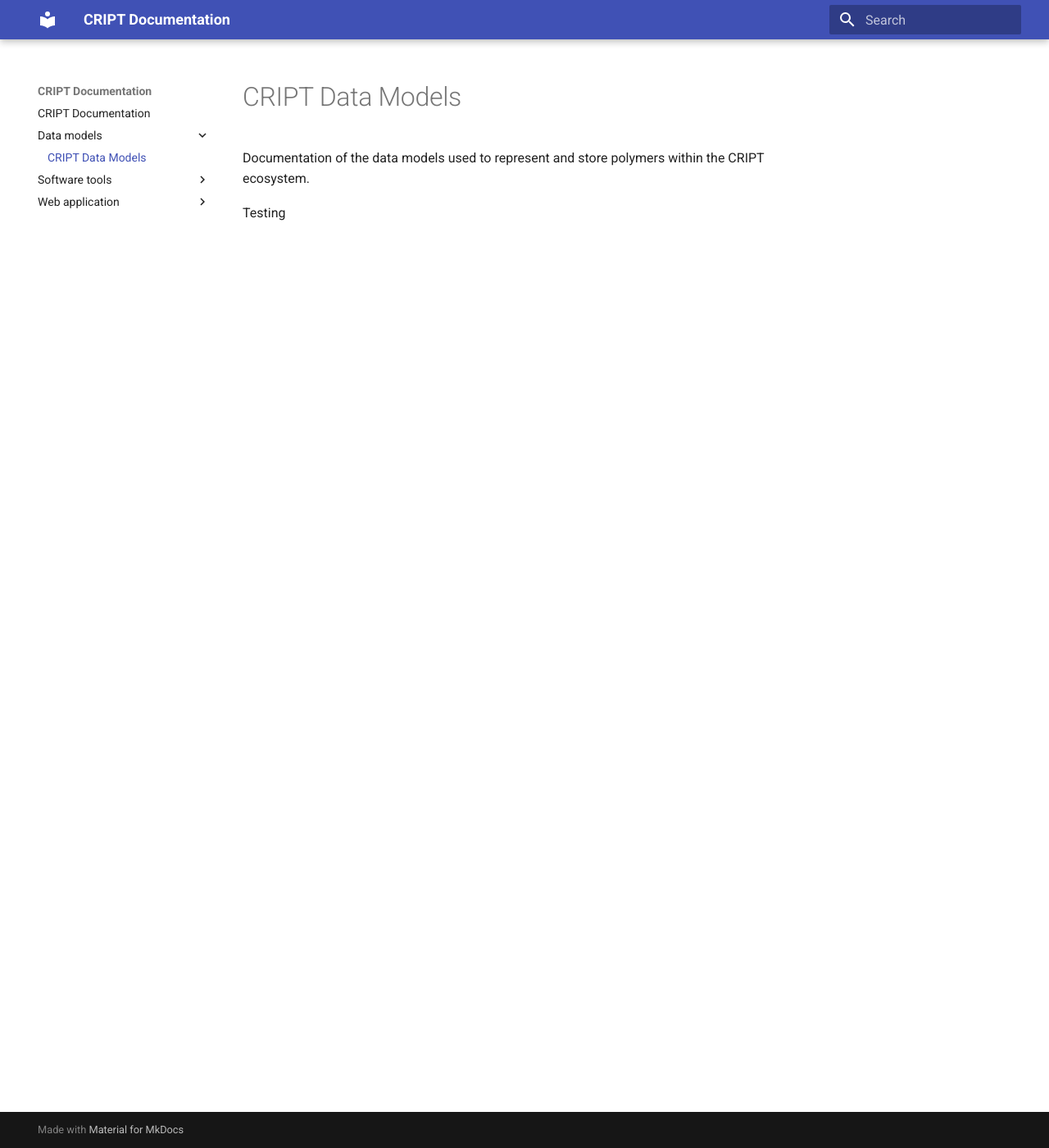
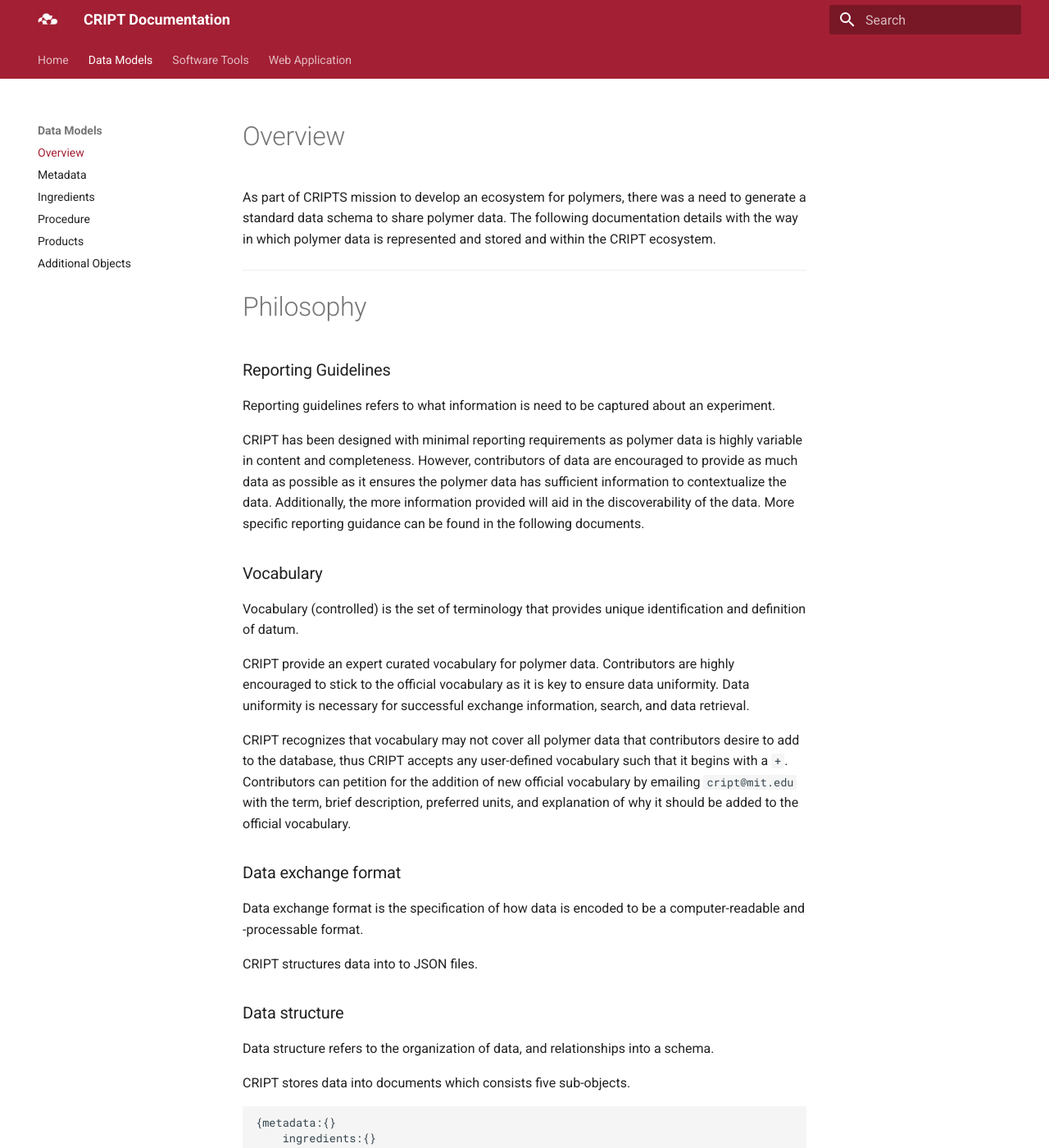
Before and after one commit to C-Accel-CRIPT/LEGACY_cript-docs, an MkDocs documentation site: the page built from docs/data-models/README.md, in a window 1280 px wide and 1400 px high. Shown: the whole window at 82% size. Built offline with MkDocs 1.6.1 and Material for MkDocs 9.7.7, drawn with Linux system fonts in a browser that asks for light colours; some of the changed text lies outside the part shown.

````diff
--- a/docs/data-models/README.md
+++ b/docs/data-models/README.md
@@ -1,7 +1,52 @@
-# CRIPT Data Models
+# Overview
 
-Documentation of the data models used to represent and store polymers within
-the CRIPT ecosystem.
+As part of CRIPTS mission to develop an ecosystem for polymers, there was a need to generate a standard data schema
+to share polymer data. The following documentation details with the way in which polymer data is represented and
+stored and within the CRIPT ecosystem.
 
+---
+# Philosophy
+### Reporting Guidelines
+Reporting guidelines refers to what information is need to be captured about an experiment.
 
-Testing
+CRIPT has been designed with minimal reporting requirements as polymer data is highly variable in
+content and completeness. However, contributors of data are encouraged to provide as much data as possible as it ensures
+the polymer data has sufficient information to contextualize the data. Additionally, the more information provided will
+aid in the discoverability of the data. More specific reporting guidance can be found in the following documents.
+
+### Vocabulary
+Vocabulary (controlled) is the set of terminology that provides unique identification and definition of datum.
+
+CRIPT provide an expert curated vocabulary for polymer data. Contributors are highly encouraged to stick to the official
+vocabulary as it is key to ensure data uniformity. Data uniformity is necessary for successful exchange information,
+search, and data retrieval.
+
+CRIPT recognizes that vocabulary may not cover all polymer data that contributors desire to add to the database, thus
+CRIPT accepts any user-defined vocabulary such that it begins with a `+`. Contributors can petition for the addition of
+new official vocabulary by emailing `cript@mit.edu` with the term, brief description, preferred units, and explanation
+of why it should be added to the official vocabulary.
+
+### Data exchange format
+Data exchange format is the specification of how data is encoded to be a computer-readable and -processable format.
+
+CRIPT structures data into to JSON files.
+
+### Data structure
+Data structure refers to the organization of data, and relationships into a schema.
+
+CRIPT stores data into documents which consists five sub-objects.
+
+```
+{metadata:{}
+    ingredients:{}
+    procedure: {}
+    products: {}
+    data: {}
+    properties: {}
+```
+
+##### Version Control
+store by patchs
+checksums? for data security SHA-1 hash
+
+(group database-staging area-community database) https://git-scm.com/book/en/v2/Getting-Started-What-is-Git%3F
--- /dev/null
+++ b/docs/stylesheets/extra.css
@@ -0,0 +1,5 @@
+:root {
+  --md-primary-fg-color:        #A31F34;
+  --md-primary-fg-color--light: #D97D7D;
+  --md-primary-fg-color--dark:  #6D212C;
+}
--- a/mkdocs.yml
+++ b/mkdocs.yml
@@ -1,8 +1,33 @@
 site_name: CRIPT Documentation
 theme:
     name: material
+    features:
+        - navigation.tabs
+        - navigation.sections
+    logo: img/logo.png
 markdown_extensions:
 - toc:
     baselevel: 1
     toc_depth: 4
     permalink: True
+extra:
+    version: 0.1
+repo_url:
+
+nav:
+    - Home:
+          README.md
+    - Data Models:
+        - data-models/README.md
+        - Metadata: data-models/Metadata.md
+        - Ingredients: data-models/Ingredients.md
+        - Procedure: data-models/Procedure.md
+        - Products: data-models/Products.md
+        - Additional Objects: data-models/Objects.md
+    - Software Tools:
+        - software-tools/README.md
+    - Web Application:
+        - web-application/README.md
+
+extra_css:
+  - stylesheets/extra.css
````
Also changed, not shown: docs/README.md (+1 -0 lines), docs/data-models/Ingredients.md (added, +5 -0 lines), docs/data-models/Metadata.md (added, +22 -0 lines), docs/data-models/Objects.md (added, +84 -0 lines), docs/data-models/Procedure.md (added), docs/data-models/Products.md (added), docs/img/logo.png (added), docs/img/logo.svg (added).
